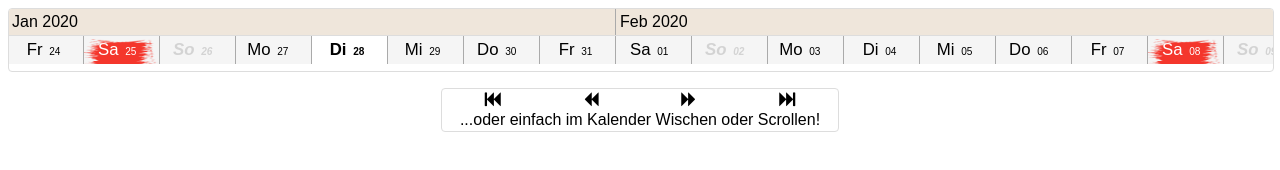
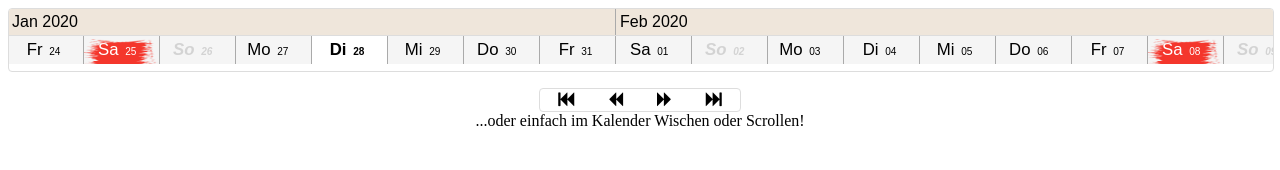
Before and after one commit to christianbrink/eventcal, a plain HTML site: page index.html in a window 1280 px wide. Drawn offline with nearby package versions, Linux system fonts and the light colour scheme.

Commit message:
Moves navigation hint out of table to avoid undesired spans between buttons.

```diff
--- a/calendar/calendar.css
+++ b/calendar/calendar.css
@@ -8,6 +8,7 @@ div#evCal_scrollContainer {
 
 div#evCal_controlContainer {
 	width: 100%;
+	text-align: center;
 }
 
 div#evCal_calContainer {
@@ -106,8 +107,7 @@ table#evCal_calendar td.sunday span {
 
 /* Tabelle mit Blättern-Controls */
 table#evCal_navControls {
-	margin-left: auto;
-	margin-right: auto;
+	margin: 0 auto;
 	font-family: sans-serif;
 }
 
--- a/calendar/calendar.js
+++ b/calendar/calendar.js
@@ -83,8 +83,8 @@ function EventCalendar(jQuery, rootId, lang, calendar) {
 		markup += `			<td><a id="evCal_navRight" title="${this._i18n['nav.forward.title']}" class="fa fa-forward" /></td>`;
 		markup += `			<td><a id="evCal_navEnd" title="${this._i18n['nav.end.title']}" class="fa fa-fast-forward" /></td>`;
 		markup += '		</tr>';
-		markup += `		<tr><td colspan="4">${this._i18n['nav.hint']}</td></tr>`;
 		markup += '	</table>';
+		markup += `<span>${this._i18n['nav.hint']}</span>`
 		markup += '</div>';
 
 		$root.append(markup);
--- a/index.html
+++ b/index.html
@@ -7,7 +7,7 @@
         <title>Event Calendar Demo</title>
 
         <!-- Font Awesome -->
-        <link href="font-awesome/css/font-awesome.min.css" rel="stylesheet" type="text/css">
+        <link href="font-awesome/css/font-awesome.min.css" rel="stylesheet" type="text/css" />
 
         <!-- JQuery -->
         <script src="https://code.jquery.com/jquery-1.12.4.js"></script>
```
